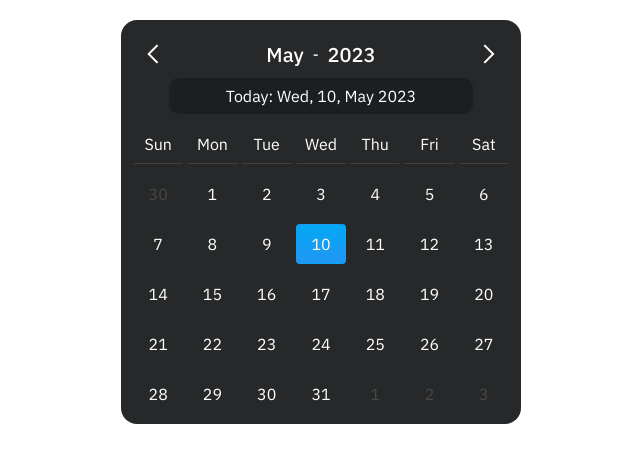
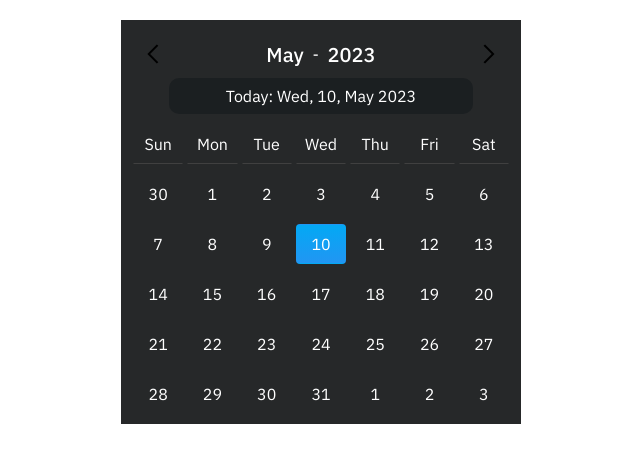
Before and after one commit to leany100/notionwidgets, a plain HTML site: page calendaroriginal.html in a window 1280 px wide. Shown: the full height of the page, 319-959 px from the left. Drawn offline with Linux system fonts and the light colour scheme.

Commit message:
Update calendaroriginal.html

```diff
--- a/calendaroriginal.html
+++ b/calendaroriginal.html
@@ -13,9 +13,6 @@
     --calendar-today-color: linear-gradient(to bottom, #03a9f4, #2196f3);
     --calendar-today-innerborder-color: transparent;
     --calendar-nextprev-bg-color: transparent;
-    --next-prev-arrow-color : #FFF;
-    --calendar-border-radius: 16px;
-    --calendar-prevnext-date-color: #484848
 }
 
 * {
```
